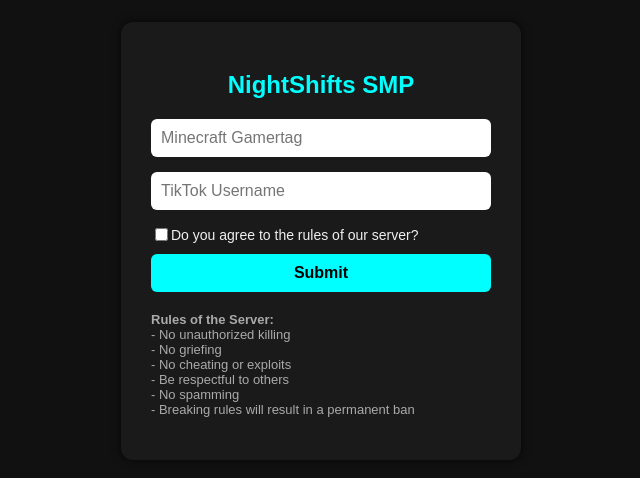
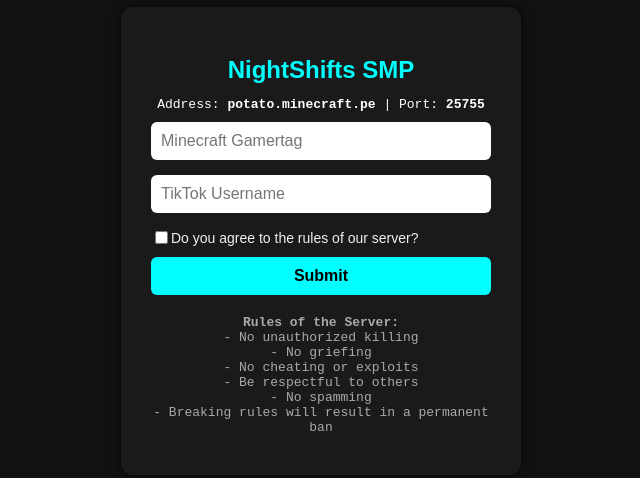
Before and after one commit to wryjonue/app, a plain HTML site: page index.html in a window 1280 px wide. Shown: the part 159-637 px from the top of the page, without its empty margins (319-959 px from the left). Drawn offline with Linux system fonts and the light colour scheme.

Commit message:
Update index.html

```diff
--- a/index.html
+++ b/index.html
@@ -32,10 +32,15 @@
 
     h2 {
       text-align: center;
-      margin-bottom: 20px;
+      margin-bottom: 5px;
       color: #0ff;
     }
-
+    p {
+      text-align: center;
+      margin-bottom: 10px;
+      color: #fff;
+      font-family: monospace;
+    }
     input[type="text"] {
       width: 100%;
       margin-bottom: 15px;
@@ -83,7 +88,7 @@
 <body>
   <form id="submitForm">
     <h2>NightShifts SMP</h2>
-
+    <p>Address: <b>potato.minecraft.pe</b> | Port: <b>25755</b></p>
     <input type="text" id="gamertag" name="gamertag" placeholder="Minecraft Gamertag" required />
 
     <input type="text" id="tiktok" name="tiktok" placeholder="TikTok Username" required/>
```
